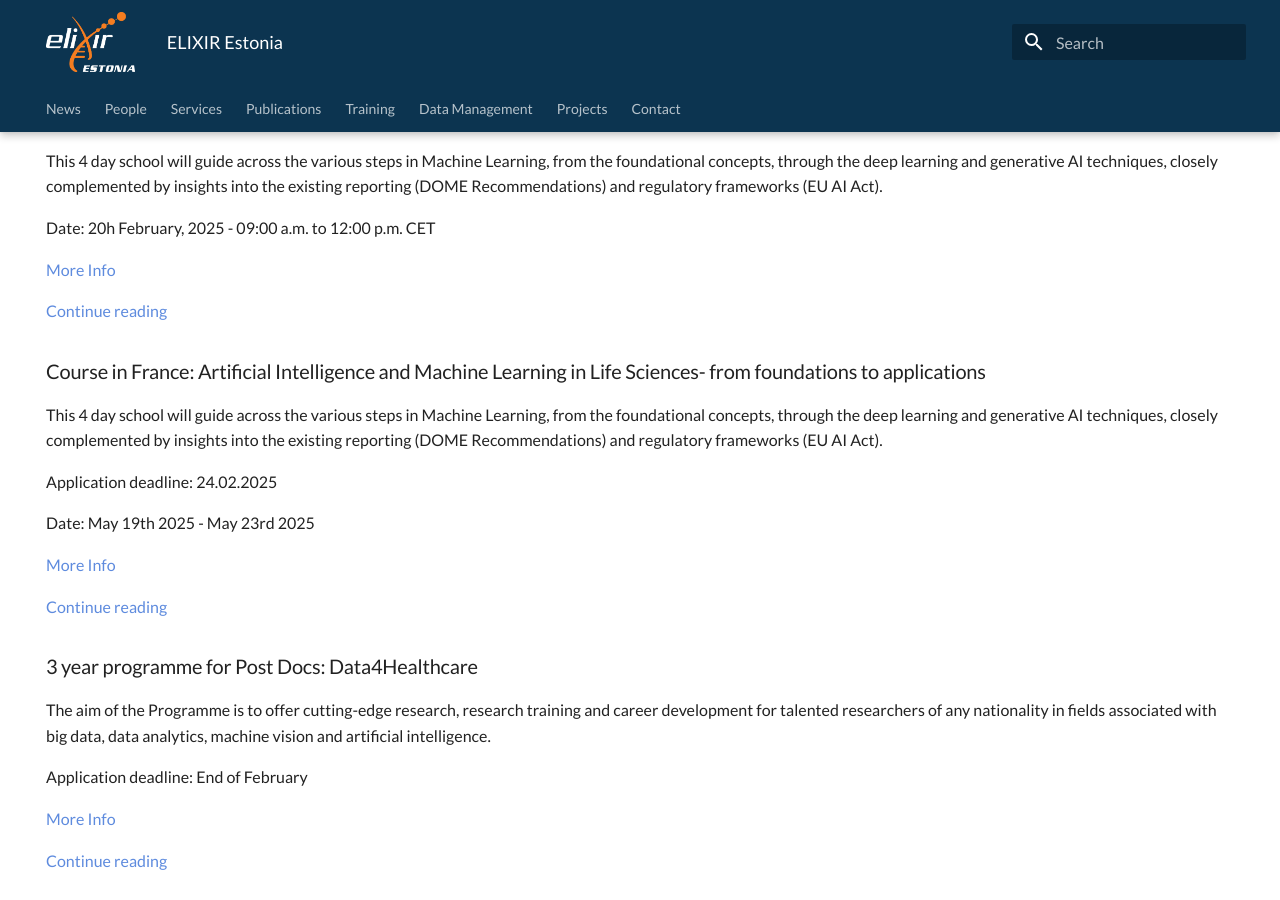
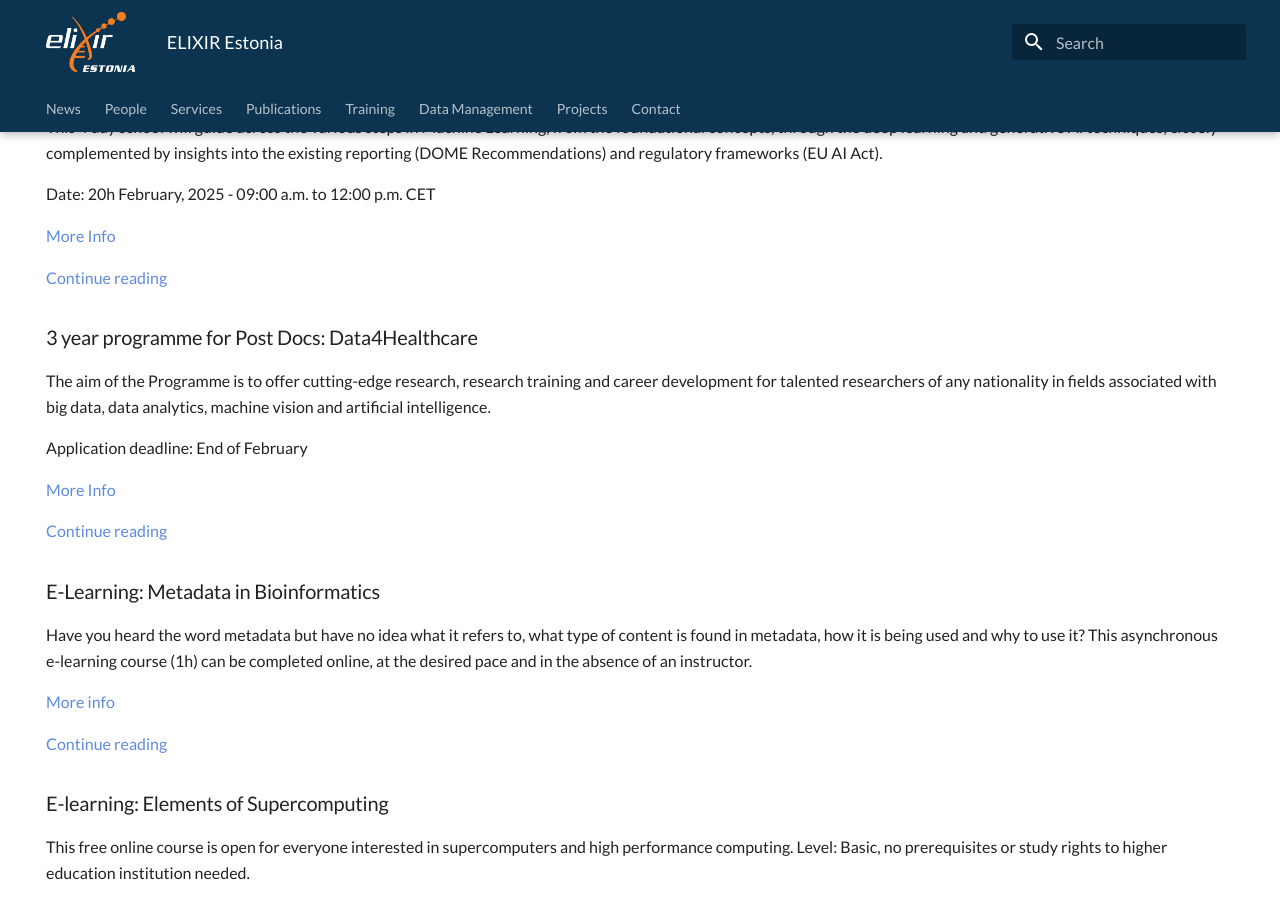
Before and after one commit to ELIXIREstonia/elixirestonia.github.io, an MkDocs documentation site: the page built from content/index.md, in a window 1280 px wide and 900 px high, scrolled down 4993 px. Built offline with MkDocs 1.6.1 and Material for MkDocs 9.7.7, drawn with Linux system fonts in a browser that asks for light colours; some of the changed text lies outside the part shown.

Commit message:
fixed typo and moved notion to past course

```diff
--- a/content/index.md
+++ b/content/index.md
@@ -33,7 +33,6 @@
 ---
 ## Free Spring courses 2025
 
-* 22.01.2025 - [Getting organised with Notion (F2F, Tartu)](news/posts/2025/Notion_22-01.md) - Waiting list available
 * 29.01.2025 - [Introduction to Exploratory Data Analysis (EDA) with R(F2F, Tartu)](news/posts/2025/Exploratory_data_analysis.md) - Waiting list available
 * 06.02.2025 - [Crash Course in Data Management (Online)](news/posts/2025/Crash_course_DM_06-02.md) - Registration open
 * 11.02.2025 - [Python for beginners (F2F, Tartu)](news/posts/2025/Python_11-02.md) - Registration open
@@ -226,19 +225,6 @@
 
 [Continue reading](news/posts/2025/ELNs.md)
 
-
-### Course in France: Artificial Intelligence and Machine Learning in Life Sciences- from foundations to applications
-
-This 4 day school will guide across the various steps in Machine Learning, from the foundational concepts, through the deep learning and generative AI techniques, closely complemented by insights into the existing reporting (DOME Recommendations) and regulatory frameworks (EU AI Act).
-
-Application deadline: 24.02.2025
-
-Date: May 19th 2025 - May 23rd 2025
-
-[More Info](https://moodle.france-bioinformatique.fr/course/view.php?id=34)
-
-[Continue reading](news/posts/2025/AI_ML_life_sciences_foundations_to_applications.md)
-
 ### 3 year programme for Post Docs: Data4Healthcare
 
 The aim of the Programme is to offer cutting-edge research, research training and career development for talented researchers of any nationality in fields associated with big data, data analytics, machine vision and artificial intelligence.
```
Also changed, not shown: content/news/posts/2025/AI_ML_life_sciences_foundations_to_applications.md (+1 -1 lines), content/training/past.md (+4 -0 lines).
